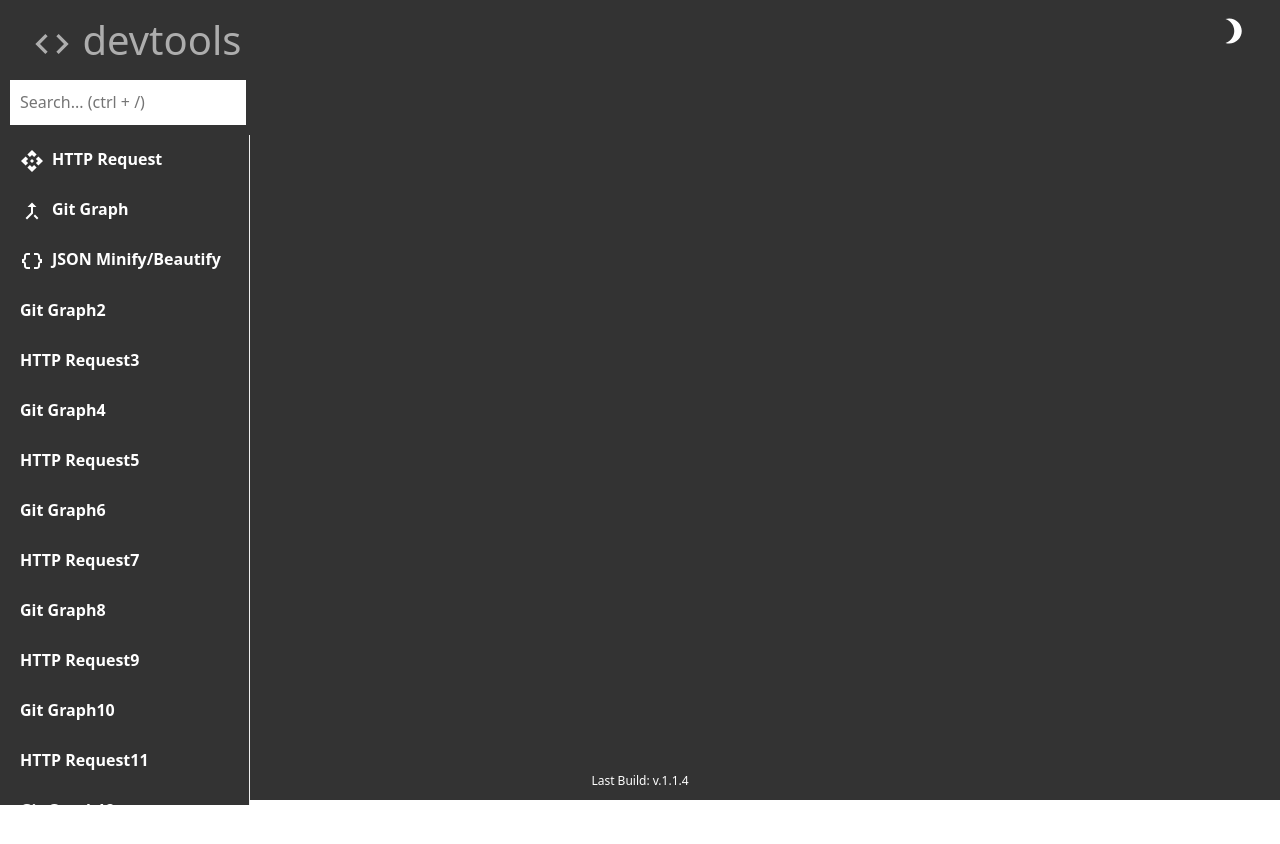
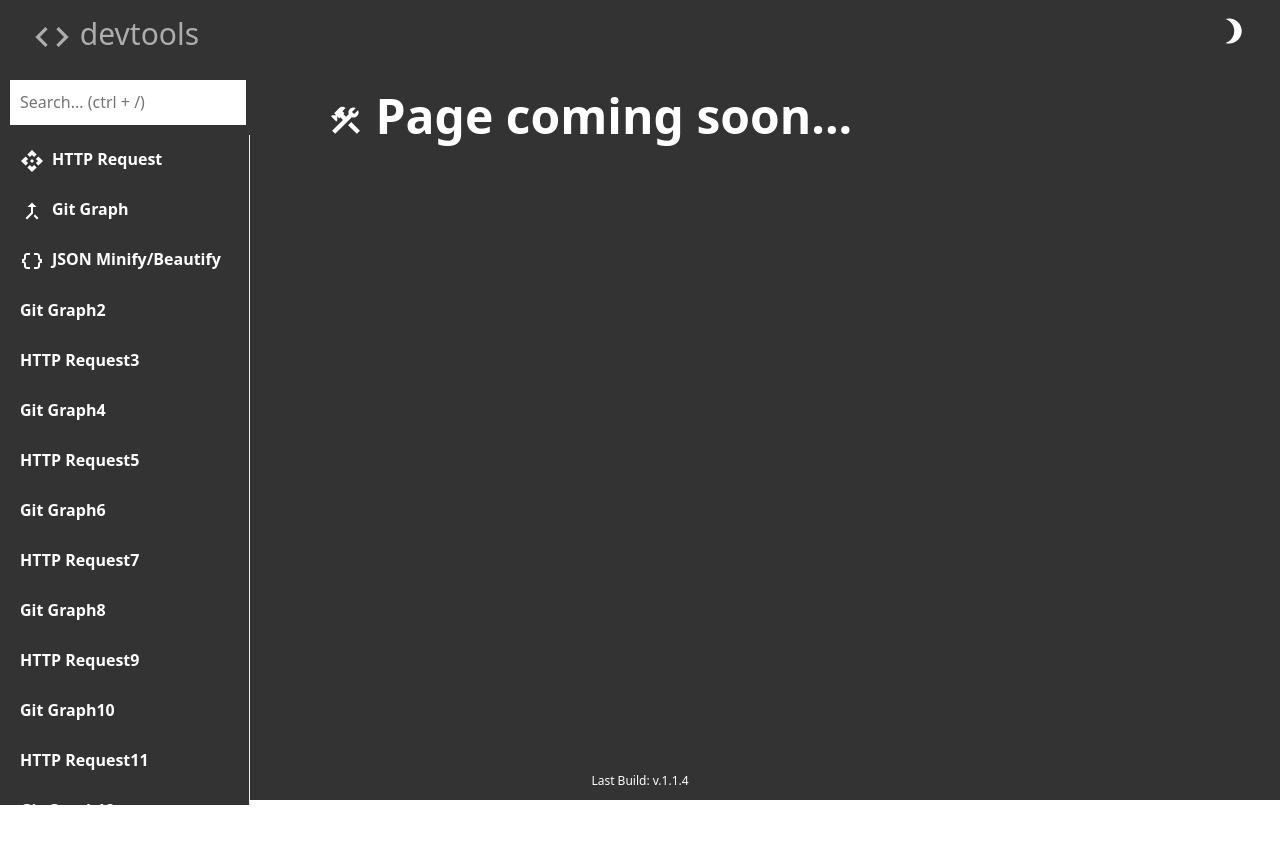
Before and after one commit to terryfu2/devtools, a React (Create React App) app: page /Temp in a window 1280 px wide. Shown: the top 844 px of the page. Built offline with nearby package versions, Linux system fonts and the light colour scheme; no server answers.

Commit message:
mmore refactoring for routes, ui

```diff
--- a/public/index.html
+++ b/public/index.html
@@ -24,7 +24,7 @@
       work correctly both with client-side routing and a non-root public URL.
       Learn how to configure a non-root public URL by running `npm run build`.
     -->
-    <title>React Routing</title>
+    <title>devtools</title>
   </head>
   <body>
     <noscript>You need to enable JavaScript to run this app.</noscript>
--- a/src/App.js
+++ b/src/App.js
@@ -5,28 +5,7 @@ import Header from "./components/Header/Header";
 import Footer from "./components/Footer/Footer";
 import {ThemeContext } from "./contexts/ThemeContext";
 import './global.css';
-
-import Home from "./pages/Home";
-import Httprequest from "./pages/Httprequest/Httprequest";
-
-
-const RoutedContent = () => {
-    React.useEffect(() => {
-
-        document.body.style.overflow = 'hidden';
-
-        return () => {
-            document.body.style.overflow = '';
-        };
-    }, []);
-
-    return (
-        <Switch>
-            <Route exact path="/" component={Home} />
-            <Route path="/Httprequest" component={Httprequest} />
-        </Switch>
-    );
-};
+import Routes from "./Routes"
 
 const App = () => {
     const { theme } = React.useContext(ThemeContext);
@@ -34,14 +13,14 @@ const App = () => {
         <div style={{minHeight: '100vh',backgroundColor:theme.backgroundColor}}>
             <Router>
                 <div style={{ position: 'relative', minHeight: '100vh', backgroundColor: theme.backgroundColor }}>
-                    <div style = {{backgroundColor: theme.background}}>  <Header /></div>
-
-
+                    <div style = {{backgroundColor: theme.background}}>
+                        <Header />
+                    </div>
                     <div style={{ position: 'absolute', top: '80px', left: '0', width: '19%', height: 'calc(100% - 80px)', }}>
                         <Navbar />
                     </div>
                     <div style={{ position: 'absolute', top: '80px', marginLeft: '200px', left: '10%',width:"70%" }}>
-                        <RoutedContent />
+                        <Routes />
                     </div>
                 </div>
                 <Footer/>
--- /dev/null
+++ b/src/Routes.js
@@ -0,0 +1,25 @@
+import React from "react";
+import { Switch, Route } from "react-router-dom";
+import Home from "./pages/Home";
+import Httprequest from "./pages/Httprequest/Httprequest";
+import Temp from "./pages/Temp"
+
+
+const Routes = () => {
+    React.useEffect(() => {
+        document.body.style.overflow = 'hidden';
+        return () => {
+            document.body.style.overflow = '';
+        };
+    }, []);
+
+    return (
+        <Switch>
+            <Route exact path="/" component={Home} />
+            <Route path="/Httprequest" component={Httprequest} />
+            <Route path="/Temp" component={Temp} />
+        </Switch>
+    );
+};
+
+export default Routes;
--- a/src/components/Header/Header.js
+++ b/src/components/Header/Header.js
@@ -18,7 +18,7 @@ const Logo = styled.div`
         opacity: 1;
     }
     & > h1 {
-        font-size: 40px;
+        font-size: 30px;
         margin: 0 0;
         & > a {
         text-decoration: none;
--- a/src/components/Navbar/Items/Items.js
+++ b/src/components/Navbar/Items/Items.js
@@ -5,8 +5,8 @@ import DataObjectIcon from '@mui/icons-material/DataObject';
 export const routeItems = [
     //{ label: "Home", to: "/" },
     { label: "HTTP Request", to: "/HttpRequest", icon: ApiIcon},
-    { label: "Git Graph", to: "/", icon: MergeTypeIcon},
-    { label: "JSON Minify/Beautify ", to: "/", icon: DataObjectIcon},
+    { label: "Git Graph", to: "/Temp", icon: MergeTypeIcon},
+    { label: "JSON Minify/Beautify ", to: "/Temp", icon: DataObjectIcon},
 
     { label: "Git Graph2", to: "/" },
     { label: "HTTP Request3", to: "/" },
--- /dev/null
+++ b/src/pages/Temp.js
@@ -0,0 +1,15 @@
+import React from "react";
+import {themes,ThemeContext } from "../contexts/ThemeContext";
+import ConstructionIcon from '@mui/icons-material/Construction';
+
+const Temp = () => {
+    const { theme } = React.useContext(ThemeContext);
+    return (
+        <div>
+            <div style={{fontSize: "3rem",color:"white",fontWeight:"bolder"}}> <ConstructionIcon fontSize="large"/> Page coming soon...</div>
+
+        </div>
+    );
+};
+
+export default Temp;
```
